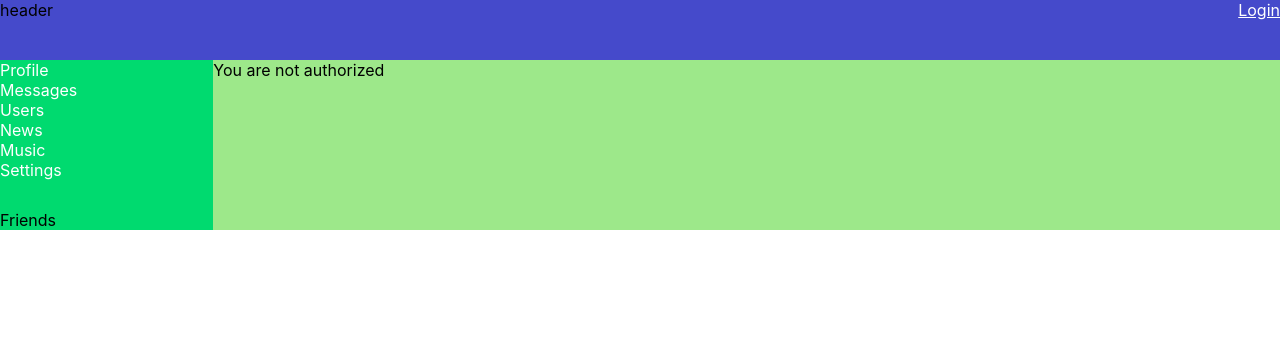
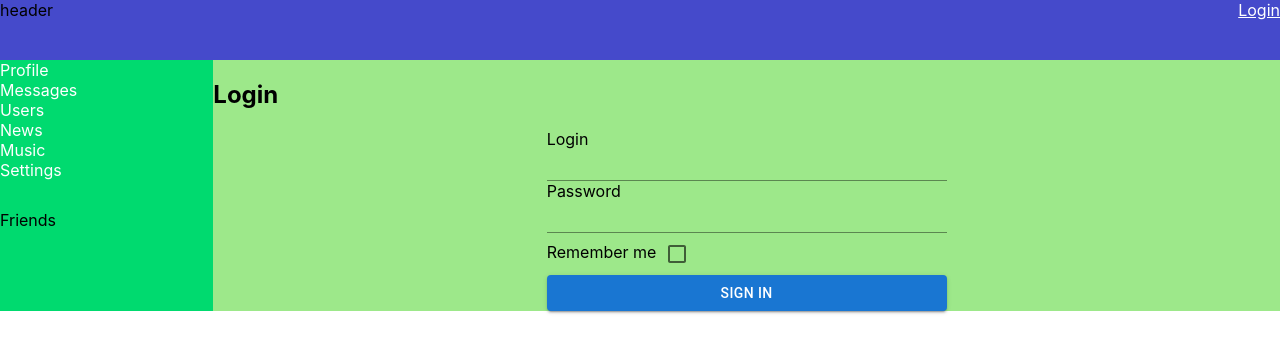
Before and after one commit to acronisv/samurai-way-main, a React (Create React App) app: page /login in a window 1280 px wide. Shown: the top 352 px of the page. Built offline with nearby package versions, Linux system fonts and the light colour scheme; no server answers.

Commit message:
Add login form (React Hook Form + MUI) #75

```diff
--- a/package.json
+++ b/package.json
@@ -4,6 +4,10 @@
   "private": true,
   "homepage": "",
   "dependencies": {
+    "@emotion/react": "^11.10.6",
+    "@emotion/styled": "^11.10.6",
+    "@mui/icons-material": "^5.11.11",
+    "@mui/material": "^5.11.15",
     "@testing-library/jest-dom": "5.14.1",
     "@testing-library/react": "12.0.0",
     "@testing-library/user-event": "13.2.1",
@@ -15,6 +19,7 @@
     "jest": "27.5.1",
     "react": "17.0.2",
     "react-dom": "17.0.2",
+    "react-hook-form": "^7.43.8",
     "react-redux": "7.2.6",
     "react-router-dom": "5.3.0",
     "react-scripts": "5.0.0",
--- /dev/null
+++ b/src/components/Login/Login.module.css
@@ -0,0 +1,11 @@
+.form {
+    display: flex;
+    flex-direction: column;
+    max-width: 400px;
+    margin: 0 auto;
+}
+
+.error_message {
+    font-size: 14px;
+    color: rgba(158, 42, 42, 0.75);
+}
--- a/src/components/Login/Login.tsx
+++ b/src/components/Login/Login.tsx
@@ -1,9 +1,113 @@
 import React from 'react';
+import {useForm, Controller, SubmitHandler} from "react-hook-form";
+import Input from '@mui/material/Input';
+import Checkbox from '@mui/material/Checkbox';
+import s from './Login.module.css'
+import Button from '@mui/material/Button';
+
+type Inputs = {
+    login: string,
+    password: string,
+    remember: boolean
+};
 
 export const Login = () => {
+    const {handleSubmit, control, reset, formState: {errors}} = useForm<Inputs>({
+        mode: "onBlur"
+    });
+    const rules = {
+        required: true,
+        minLength: {
+            value: 3,
+            message: 'Login is too short'
+        }
+    }
+    const onSubmit: SubmitHandler<Inputs> = (data) => {
+        console.log(data)
+        reset()
+    }
     return (
         <div>
-            You are not authorized
+            <h2>Login</h2>
+            <form className={s.form} onSubmit={handleSubmit(onSubmit)}>
+                <label htmlFor="login">Login</label>
+                <Controller
+                    render={({field}) => (
+                        <Input {...field}
+                               name='login'
+                               error={!!errors.login}
+                        />)}
+                    name="login"
+                    control={control}
+                    defaultValue=""
+                    rules={rules}
+                />
+                {errors.login &&
+                    <span className={s.error_message}>{errors.login.message || 'This field is required'}</span>}
+                <label htmlFor="password">Password </label>
+                <Controller
+                    render={({field}) => <Input {...field} error={!!errors.password}/>}
+                    name="password"
+                    control={control}
+                    defaultValue=""
+                    rules={rules}
+                />
+                {errors.password &&
+                    <span className={s.error_message}>{errors.password.message || 'This field is required'}</span>}
+                <label htmlFor="remember">Remember me
+                    <Controller
+                        name="remember"
+                        control={control}
+                        defaultValue={false}
+                        render={({field}) => <Checkbox {...field} />}
+                    />
+                </label>
+                <Button type="submit" variant="contained">Sign in</Button>
+            </form>
         </div>
     );
 };
+
+// export const Login = () => {
+//     const {register, handleSubmit, watch, reset, formState: {errors}} = useForm<Inputs>({
+//         mode: "onBlur"
+//     });
+//     const onSubmit: SubmitHandler<Inputs> = (data) => {
+//         console.log(data)
+//         reset()
+//     }
+//     return (
+//         <div>
+//             <h2>Login</h2>
+//             <form className={s.form} onSubmit={handleSubmit(onSubmit)}>
+//                 {/* register your input into the hook by invoking the "register" function */}
+//                 <label htmlFor="login">Login</label>
+//                 <input {...register("login", {
+//                     required: true,
+//                     minLength: {
+//                         value: 3,
+//                         message: 'Login is too short'
+//                     }
+//                 })} />
+//                 {errors.login && <span>{errors.login.message || 'This field is required'}</span>}
+//
+//
+//                 <label htmlFor="password">Password </label>
+//                 <input {...register("password", {
+//                     required: true,
+//                     minLength: {
+//                         value: 3,
+//                         message: 'Password is too short'
+//                     }
+//                 })} />
+//                 {/* errors will return when field validation fails  */}
+//                 {errors.password && <span>{errors.password.message ||'This field is required'}</span>}
+//
+//                 <label htmlFor="Remember">Remember me
+//                     <input type="checkbox" {...register("remember", )} />
+//                 </label>
+//                 <input type="submit" value="Sign in"/>
+//             </form>
+//         </div>
+//     );
+// };
```
Also changed, not shown: 1 other file (tests, documents, lock files or other folders).
